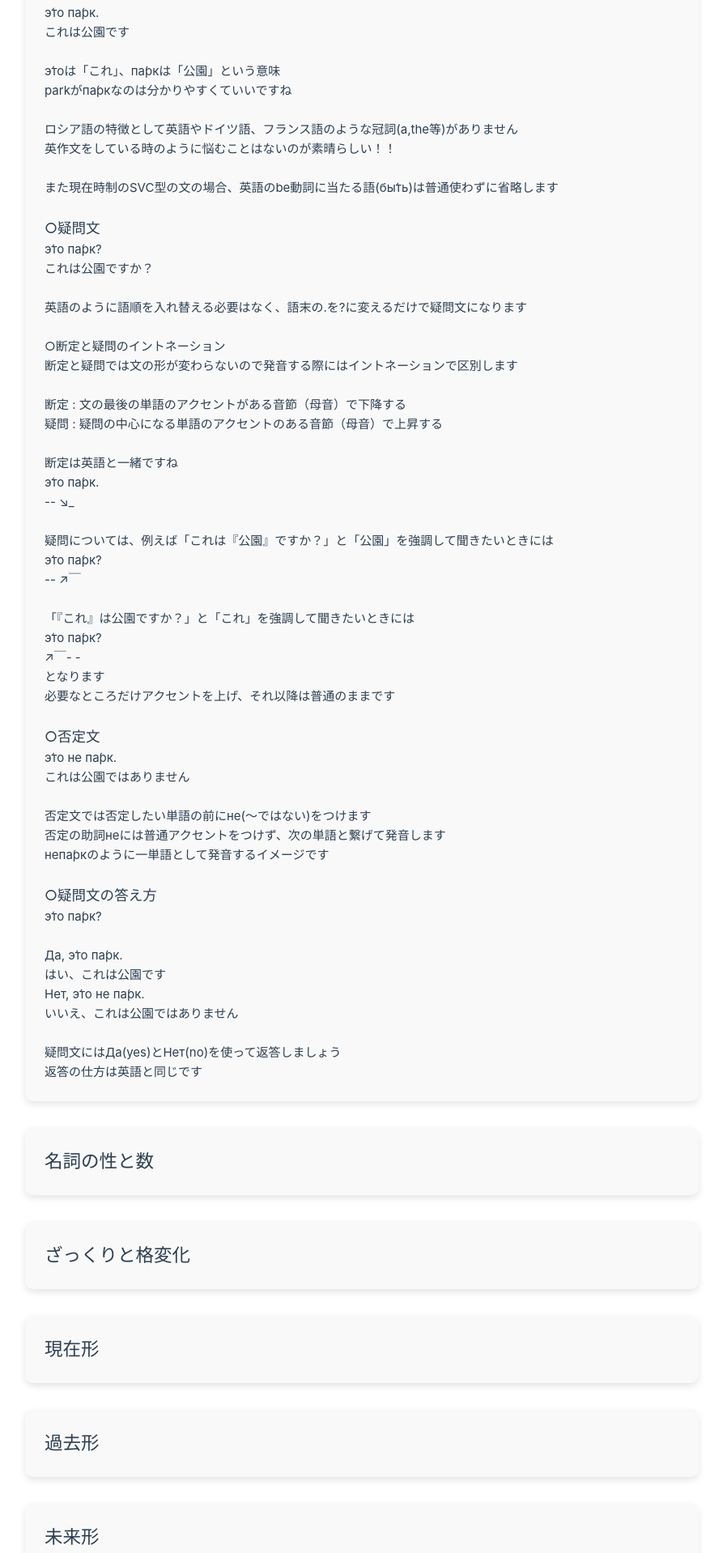
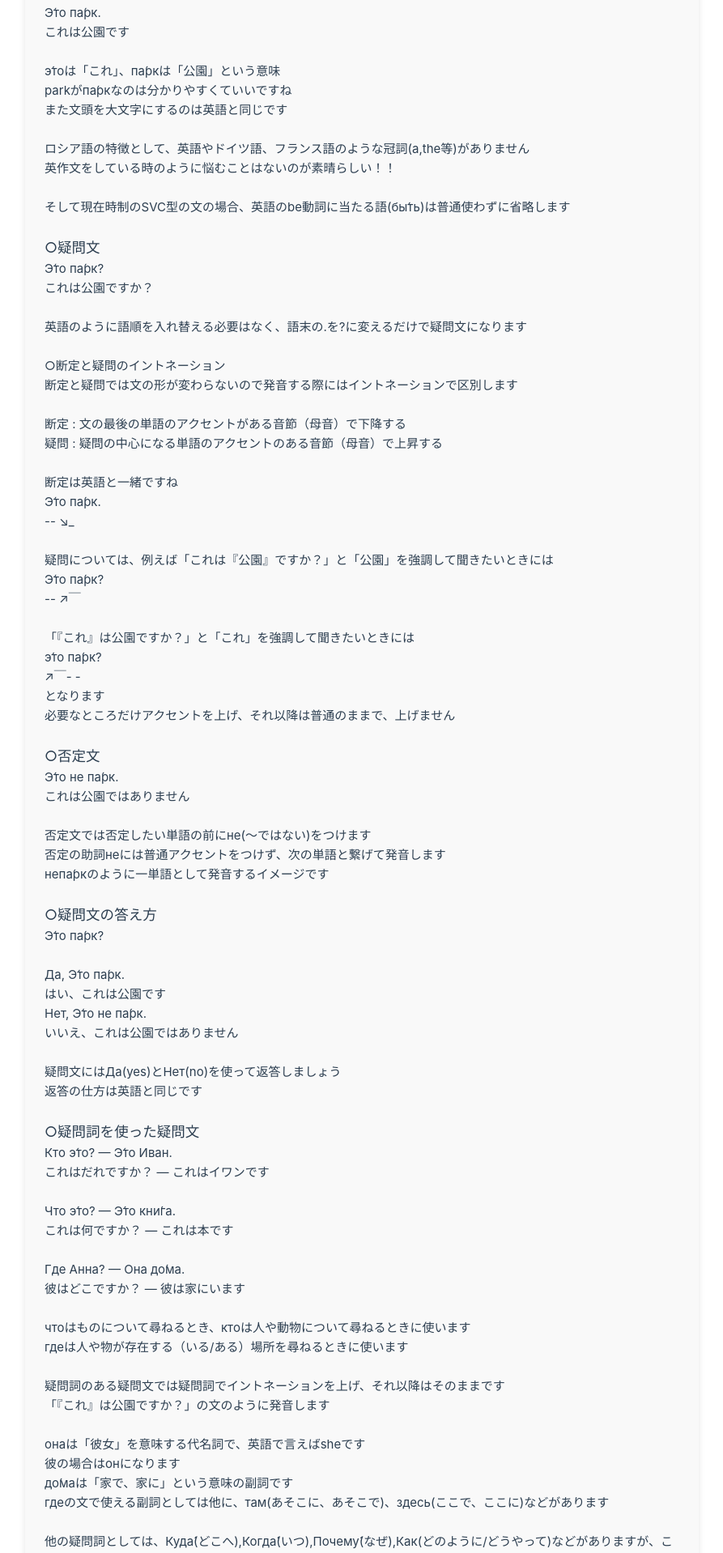
Before and after one commit to GenMira/LearnRussian, a Vue app: page /LearnRussian/grammar in a window 1280 px wide. Shown: the part 380-2298 px from the top of the page at 81% size, without its empty margins (193-1086 px from the left). Built offline with nearby package versions, Linux system fonts and the light colour scheme.

Commit message:
疑問詞

```diff
--- a/src/views/GrammarPage.vue
+++ b/src/views/GrammarPage.vue
@@ -8,19 +8,20 @@
       <h2>基本的な文</h2>
       <br>
       <h3>○平叙文</h3>
-      <p>э&#769;то па&#769;рк.</p>
+      <p>Э&#769;то па&#769;рк.</p>
       <p>これは公園です</p>
       <br>
       <p>э&#769;тоは「これ」、па&#769;ркは「公園」という意味
         <br>parkがпа&#769;ркなのは分かりやすくていいですね</p>
+      <p>また文頭を大文字にするのは英語と同じです</p>
       <br>
-      <p>ロシア語の特徴として英語やドイツ語、フランス語のような冠詞(a,the等)がありません</p>
+      <p>ロシア語の特徴として、英語やドイツ語、フランス語のような冠詞(a,the等)がありません</p>
       <p>英作文をしている時のように悩むことはないのが素晴らしい！！</p>
       <br>
-      <p>また現在時制のSVC型の文の場合、英語のbe動詞に当たる語(бы&#769;ть)は普通使わずに省略します</p>
+      <p>そして現在時制のSVC型の文の場合、英語のbe動詞に当たる語(бы&#769;ть)は普通使わずに省略します</p>
       <br>
       <h3>○疑問文</h3>
-      <p>э&#769;то па&#769;рк?</p>
+      <p>Э&#769;то па&#769;рк?</p>
       <p>これは公園ですか？</p>
       <br>
       <p>英語のように語順を入れ替える必要はなく、語末の.を?に変えるだけで疑問文になります</p>
@@ -32,21 +33,21 @@
       <p>疑問 : 疑問の中心になる単語のアクセントのある音節（母音）で上昇する</p>
       <br>
       <p>断定は英語と一緒ですね</p>
-      <p>э&#769;то па&#769;рк.</p>
+      <p>Э&#769;то па&#769;рк.</p>
       <p>-- ↘_</p>
       <br>
       <p>疑問については、例えば「これは『公園』ですか？」と「公園」を強調して聞きたいときには</p>
-      <p>э&#769;то па&#769;рк?</p>
+      <p>Э&#769;то па&#769;рк?</p>
       <p>-- ↗￣</p>
       <br>
       <p>「『これ』は公園ですか？」と「これ」を強調して聞きたいときには</p>
       <p>э&#769;то па&#769;рк?</p>
       <p>↗￣- -</p>
       <p>となります</p>
-      <p>必要なところだけアクセントを上げ、それ以降は普通のままです</p>
+      <p>必要なところだけアクセントを上げ、それ以降は普通のままで、上げません</p>
       <br>
       <h3>○否定文</h3>
-      <p>э&#769;то не па&#769;рк.</p>
+      <p>Э&#769;то не па&#769;рк.</p>
       <p>これは公園ではありません</p>
       <br>
       <p>否定文では否定したい単語の前にне(〜ではない)をつけます</p>
@@ -54,15 +55,39 @@
       <p>непа&#769;ркのように一単語として発音するイメージです</p>
       <br>
       <h3>○疑問文の答え方</h3>
-      <p>э&#769;то па&#769;рк?</p>
+      <p>Э&#769;то па&#769;рк?</p>
       <br>
-      <p>Да, э́то па́рк.</p>
+      <p>Да, Э&#769;то па&#769;рк.</p>
       <p>はい、これは公園です</p>
-      <p>Нет, э́то не па́рк.</p>
+      <p>Нет, Э&#769;то не па&#769;рк.</p>
       <p>いいえ、これは公園ではありません</p>
       <br>
       <p>疑問文にはДа(yes)とНет(no)を使って返答しましょう</p>
       <p>返答の仕方は英語と同じです</p>
+      <br>
+      <h3>○疑問詞を使った疑問文</h3>
+        <p>Ктo э&#769;то? — Э&#769;то Иван.</p>
+        <p>これはだれですか？ — これはイワンです</p>
+        <br>
+        <p>Что э&#769;то? — Э&#769;то кни́га.</p>
+        <p>これは何ですか？ — これは本です</p>
+        <br>
+        <p><b>Где Анна?</b> — Она до&#769;ма.</p>
+        <p>彼はどこですか？ — 彼は家にいます</p>
+        <br>
+        <p>чтоはものについて尋ねるとき、ктoは人や動物について尋ねるときに使います</p>
+        <p>гдеは人や物が存在する（いる/ある）場所を尋ねるときに使います</p>
+        <br>
+        <p>疑問詞のある疑問文では疑問詞でイントネーションを上げ、それ以降はそのままです</p>
+        <p>「『これ』は公園ですか？」の文のように発音します</p>
+        <br>
+        <p>онаは「彼女」を意味する代名詞で、英語で言えばsheです</p>
+        <p>彼の場合はонになります</p>
+        <p>до&#769;маは「家で、家に」という意味の副詞です</p>
+        <p>гдеの文で使える副詞としては他に、там(あそこに、あそこで)、здесь(ここで、ここに)などがあります</p>
+        <br>
+        <p>他の疑問詞としては、Куда&#769;(どこへ),Когда&#769;(いつ),Почему&#769;(なぜ),Как(どのように/どうやって)などがありますが、ここではその紹介だけに留めます
+          <br>なぜならこれらを使う文を考えるときには動詞を使いたくなり、動詞を使った文を扱うためにはその前に性と数、格変化について扱わなければならないからです</p>
     </div>
     <div class="text-box">
       <h2>名詞の性と数</h2>
```
